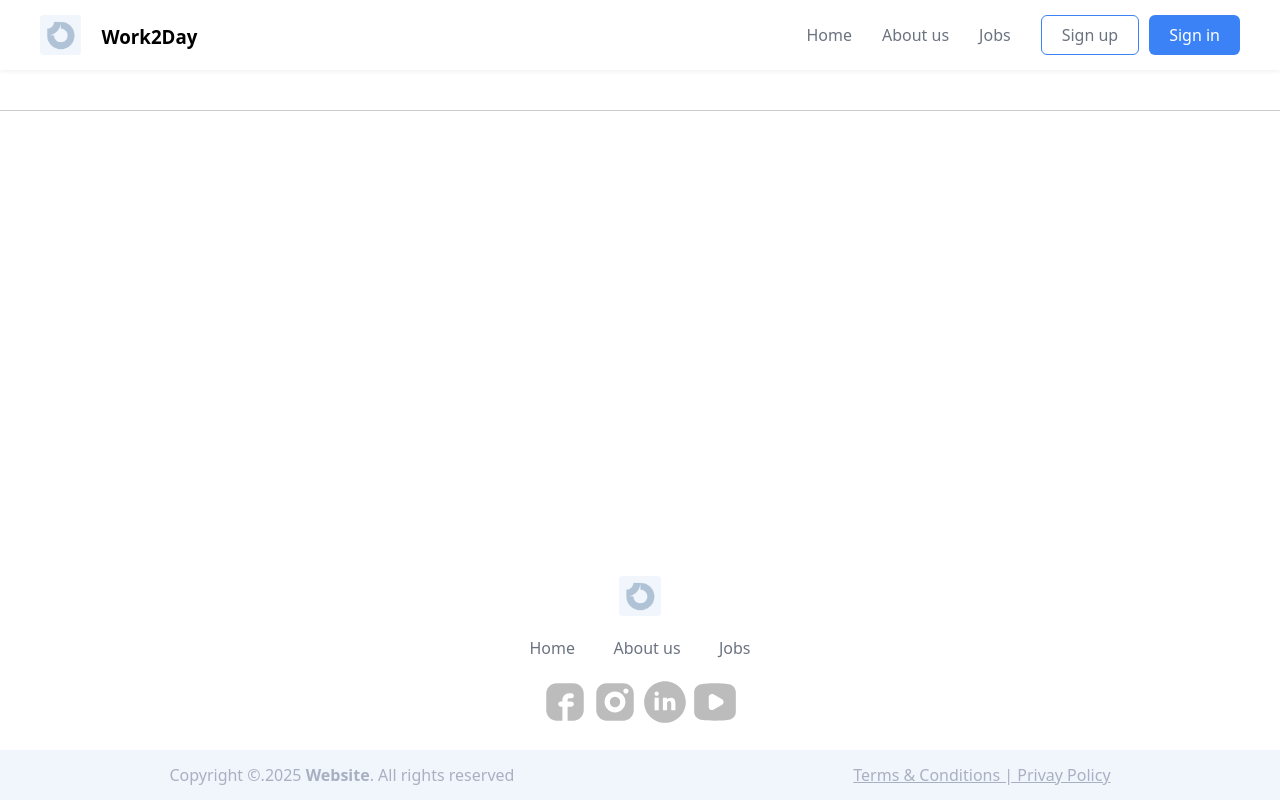
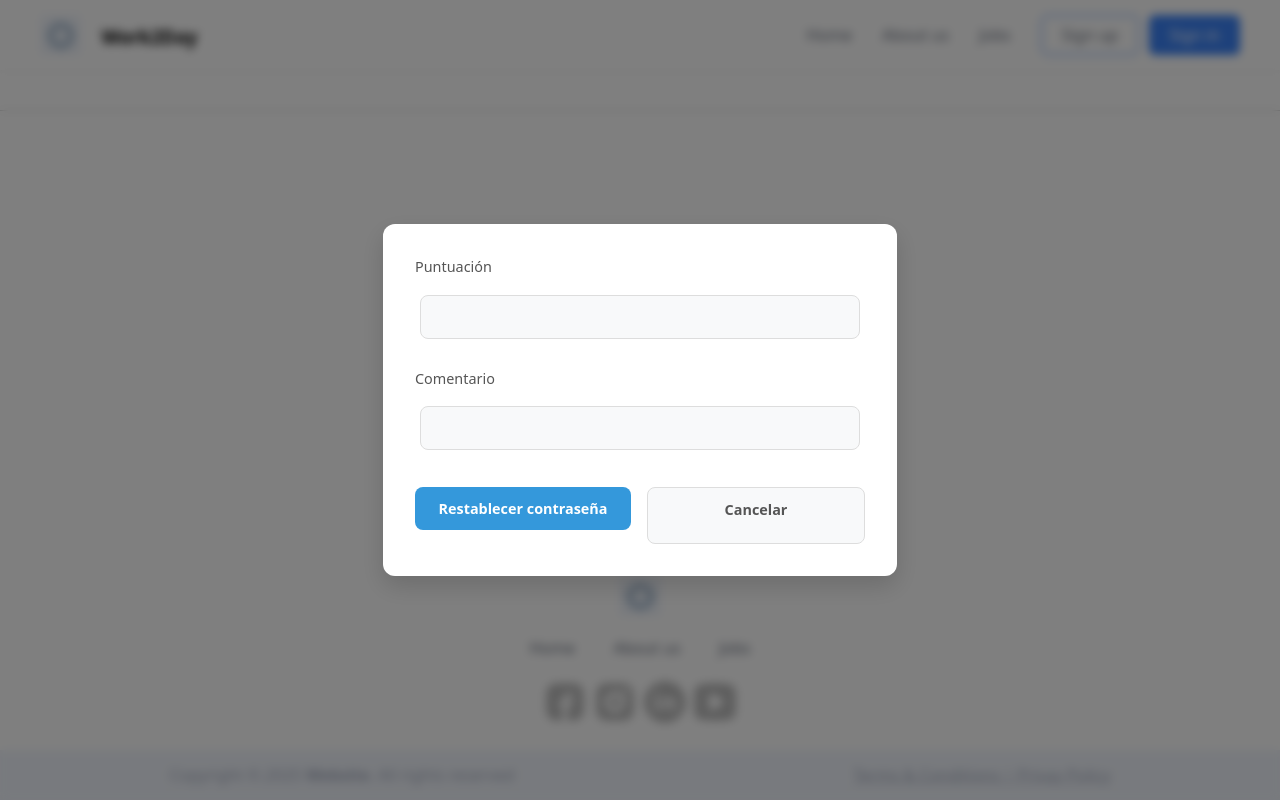
Before and after one commit to juarosrap/Work2day, a React (Vite) app in the folder frontend/: page /dashboard/1/valoracion/1 in a window 1280 px wide. Built offline with nearby package versions, Linux system fonts and the light colour scheme.

Commit message:
add: developing valorate candidates and employers

```diff
--- a/frontend/src/App.jsx
+++ b/frontend/src/App.jsx
@@ -18,6 +18,7 @@ import AboutUs from "./componentes/AboutUs.jsx";
 import ForgetModal from "./componentes/ForgetModal.jsx";
 import ResetPassword from "./componentes/ResetPassword.jsx";
 import ChangePassword from "./componentes/ChangePassword.jsx";
+import Valoracion from "./componentes/Valoracion.jsx";
 
 export default function App() {
   return (
@@ -42,6 +43,7 @@ export default function App() {
         <Route path="/dashboard/:id/jobForm" element={<JobForm />} />
         <Route path="/dashboard/:id/edit/:ofertaId" element={<JobForm />} />
         <Route path="/dashboard/:id/delete/:ofertaId" element={<DeleteJob />} />
+        <Route path="/dashboard/:id/valoracion/:valorado" element={<Valoracion />} />
         <Route path="/profile/:id" element={<Profile />} />
         <Route path="/profile/edit" element={<EditProfile />} />
       </Routes>
--- a/frontend/src/componentes/DashboardRow.jsx
+++ b/frontend/src/componentes/DashboardRow.jsx
@@ -4,7 +4,7 @@ import { useAuth } from "../contexts/AuthContext";
 import dayjs from "dayjs";
 import { useEffect, useState } from "react";
 
-export default function DashBoardRow({ data, type }) {
+export default function DashBoardRow({ data, type, onRemoved }) {
   const { currentUser } = useAuth();
   const [aplicaciones, setAplicaciones] = useState(null);
   const [loading, setLoading] = useState(type === "aplicacion");
@@ -22,6 +22,7 @@ export default function DashBoardRow({ data, type }) {
       const ofertaData = await response.json();
       setAplicaciones(ofertaData);
       setLoading(false);
+      // console.log(aplicaciones)
       return {
         ...data,
         oferta: ofertaData,
@@ -54,6 +55,7 @@ export default function DashBoardRow({ data, type }) {
 
   const onDelete = async () => {
     try {
+      console.log(data)
       let API = "http://localhost:5000/api/aplicaciones/";
       const response = await fetch(`${API}${data.id}`, {
         method: "DELETE",
@@ -62,7 +64,7 @@ export default function DashBoardRow({ data, type }) {
         },
       });
       if (!response.ok) {
-        throw new Error(`Error al eliminar la oferta ${data.ofertaId}`);
+        throw new Error(`Error al eliminar la aplicacion ${data.id}`);
       }
 
       if (onRemoved) onRemoved(data.id);
@@ -84,6 +86,8 @@ export default function DashBoardRow({ data, type }) {
 
   const renderJobRow = () => {
     const job = data;
+    console.log(job.aplicaciones)
+    const tiempoRestante = new Date(job.fechaFin) - Date.now();
     return (
       <div className="table-row">
         <div className="cell" data-label="TÍTULO">
@@ -115,8 +119,12 @@ export default function DashBoardRow({ data, type }) {
                 </Link>
               </span>
             </>
+          ) : tiempoRestante > 0 ? (
+            `Podrás valorar al candidato en ${Math.ceil(
+              tiempoRestante / (1000 * 60 * 60 * 24)
+            )} días`
           ) : (
-            "Podrás valorar al candidato cuando acabe el trabajo"
+            <Link to={`/dashboard/${currentUser.id}/valoracion/`}>Ya puedes valorar al candidato</Link>
           )}
         </div>
       </div>
@@ -128,6 +136,8 @@ export default function DashBoardRow({ data, type }) {
     if (!aplicaciones) {
       return null;
     }
+
+    const tiempoRestante = new Date(aplicaciones.fechaFin) - Date.now();
 
     return (
       <div className="table-row">
@@ -155,8 +165,12 @@ export default function DashBoardRow({ data, type }) {
           {dayjs(data.fecha).format("DD/MM/YYYY")}
         </div>
         <div className="cell actions" data-label="ACCIONES">
-          {data.seleccionado ? (
-            "Podrás valorar al empleador cuando acabe el trabajo"
+          {data.seleccionado && tiempoRestante > 0 ? (
+            `Podrás valorar al empleador en ${Math.ceil(
+              tiempoRestante / (1000 * 60 * 60 * 24)
+            )} días`
+          ) : data.seleccionado && tiempoRestante < 0 ? (
+            "Valorar al empleador"
           ) : (
             <button onClick={onDelete}>Quitar</button>
           )}
--- a/frontend/src/componentes/Jobs.jsx
+++ b/frontend/src/componentes/Jobs.jsx
@@ -97,7 +97,7 @@ export default function Jobs() {
         <div className="filters">
           <div className="salary-filter">
             <div className="salary-header">
-              <label htmlFor="salario">Salario Máximo</label>
+              <label htmlFor="salario">Salario Mínimo</label>
               <span className="salary-value">{filters.salario}€</span>
             </div>
             <input
--- a/frontend/src/componentes/ListaCandidatos.jsx
+++ b/frontend/src/componentes/ListaCandidatos.jsx
@@ -29,7 +29,6 @@ export default function ListaCandidatos() {
       }
 
       const data = await response.json();
-      console.log("Datos recibidos:", data);
       setOferta(data);
     } catch (err) {
       console.error("Error al cargar oferta:", err);
--- /dev/null
+++ b/frontend/src/componentes/Valoracion.jsx
@@ -0,0 +1,163 @@
+import "../styles/forgetModal.css";
+import { useParams, useNavigate } from "react-router-dom";
+import { useState } from "react";
+import { useForm } from "react-hook-form";
+import { useAuth } from "../contexts/AuthContext";
+
+export default function Valoracion() {
+    const { valorado } = useParams()
+    const navigate = useNavigate();
+    const [error, setError] = useState(null);
+    const [successMessage, setSuccessMessage] = useState("");
+    const { currentUser } = useAuth();
+
+    const {
+            register,
+            handleSubmit,
+            formState: { errors, isSubmitting },
+        } = useForm();
+
+    const onSubmit = async (data) => {
+      try {
+        if (!currentUser) {
+          navigate("/");
+          return;
+        }
+
+        if (currentUser.userType === "Candidato") {
+            let API = `http://localhost:5000/api/valoraciones-empleador/empleador/`;
+        }
+
+
+        const response = await fetch(API, {
+          method: "POST",
+          headers: {
+            "Content-Type": "application/json",
+          },
+          credentials: "include",
+          body: JSON.stringify({
+            currentPassword: data.currentPassword,
+            newPassword: data.newPassword,
+            correo: currentUser.correo,
+          }),
+        });
+
+        if (response.ok) {
+          setSuccessMessage("Contraseña actualizada con éxito");
+
+          setTimeout(() => {
+            window.history.back();
+          }, 2000);
+        } else {
+          const errorData = await response.json();
+          setError(
+            errorData.message ||
+              "Ha ocurrido un error al restablecer la contraseña"
+          );
+        }
+      } catch (err) {
+        setError("Error de conexión. Inténtelo de nuevo más tarde.");
+      }
+    };
+
+    return (
+      <div className="modal-background">
+        <div className="modal-container">
+          {/* <h2>Valora al ${currentUser.user}</h2> */}
+
+          {(error || successMessage) && (
+            <div className={`status-message ${error ? "error" : "success"}`}>
+              {error ? (
+                <>
+                  <svg
+                    xmlns="http://www.w3.org/2000/svg"
+                    width="16"
+                    height="16"
+                    viewBox="0 0 24 24"
+                    fill="none"
+                    stroke="currentColor"
+                    strokeWidth="2"
+                  >
+                    <circle cx="12" cy="12" r="10"></circle>
+                    <line x1="15" y1="9" x2="9" y2="15"></line>
+                    <line x1="9" y1="9" x2="15" y2="15"></line>
+                  </svg>
+                  {error}
+                </>
+              ) : (
+                <>
+                  <svg
+                    xmlns="http://www.w3.org/2000/svg"
+                    width="16"
+                    height="16"
+                    viewBox="0 0 24 24"
+                    fill="none"
+                    stroke="currentColor"
+                    strokeWidth="2"
+                  >
+                    <path d="M22 11.08V12a10 10 0 1 1-5.93-9.14"></path>
+                    <polyline points="22 4 12 14.01 9 11.01"></polyline>
+                  </svg>
+                  {successMessage}
+                </>
+              )}
+            </div>
+          )}
+
+          <form onSubmit={handleSubmit(onSubmit)} className="form-container">
+            <div className="form-group-modal">
+              <label htmlFor="puntuacion" className="form-label">
+                Puntuación
+              </label>
+              <input
+                id="puntuacion"
+                className="form-input"
+                type="number"
+                {...register("puntuacion", {
+                  required: "La puntuacion es obligatoria",
+                  maxLength: 2
+                })}
+              />
+              {errors.puntuacion && (
+                <p className="error-message">{errors.puntuacion.message}</p>
+              )}
+            </div>
+
+            <div className="form-group-modal">
+              <label htmlFor="Comentario" className="form-label">
+                Comentario
+              </label>
+              <input
+                id="Comentario"
+                className="form-input"
+                type="text"
+                {...register("Comentario", {
+                  required: "El Comentario es obligatoria",
+                })}
+              />
+              {errors.Comentario && (
+                <p className="error-message">{errors.Comentario.message}</p>
+              )}
+            </div>
+
+            <div className="button-group">
+              <button
+                type="submit"
+                className="delete-btn"
+                disabled={isSubmitting}
+              >
+                {isSubmitting ? "Procesando..." : "Restablecer contraseña"}
+              </button>
+              <button
+                type="button"
+                className="cancel-btn"
+                onClick={() => window.history.back()}
+              >
+                Cancelar
+              </button>
+            </div>
+          </form>
+        </div>
+      </div>
+    );
+}
--- a/frontend/src/styles/DashBoard.css
+++ b/frontend/src/styles/DashBoard.css
@@ -1,6 +1,8 @@
-.main-dash {
+@media (min-width: 769px) {
+  .main-dash {
     display: grid;
     grid-template-rows: 1fr 1fr 3fr;
+  }
 }
 
 .title-dash {
@@ -203,5 +205,9 @@ h2 {
   color: #666;
 }
 
+.main-dash {
+    display: grid !important;
+}
+
 
 }
```
Also changed, not shown: 2 other files (tests, documents, lock files or other folders).
